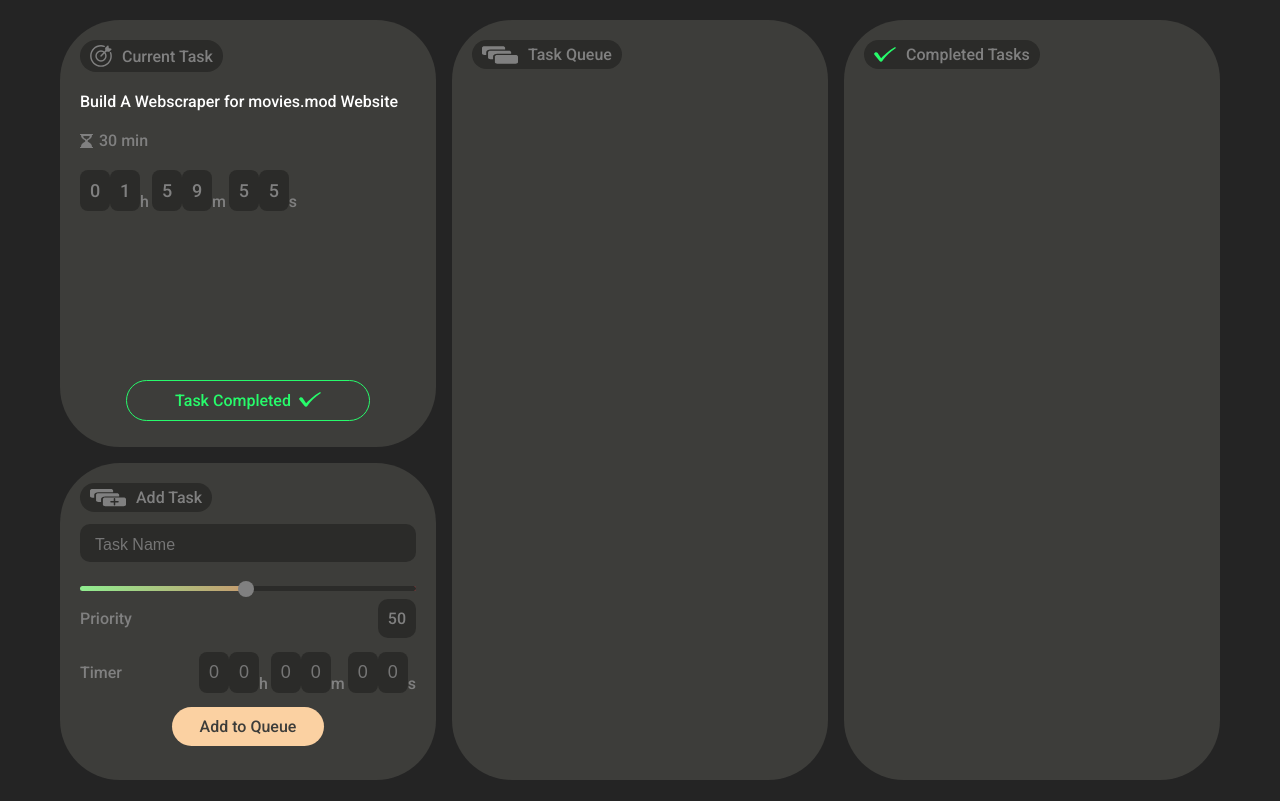
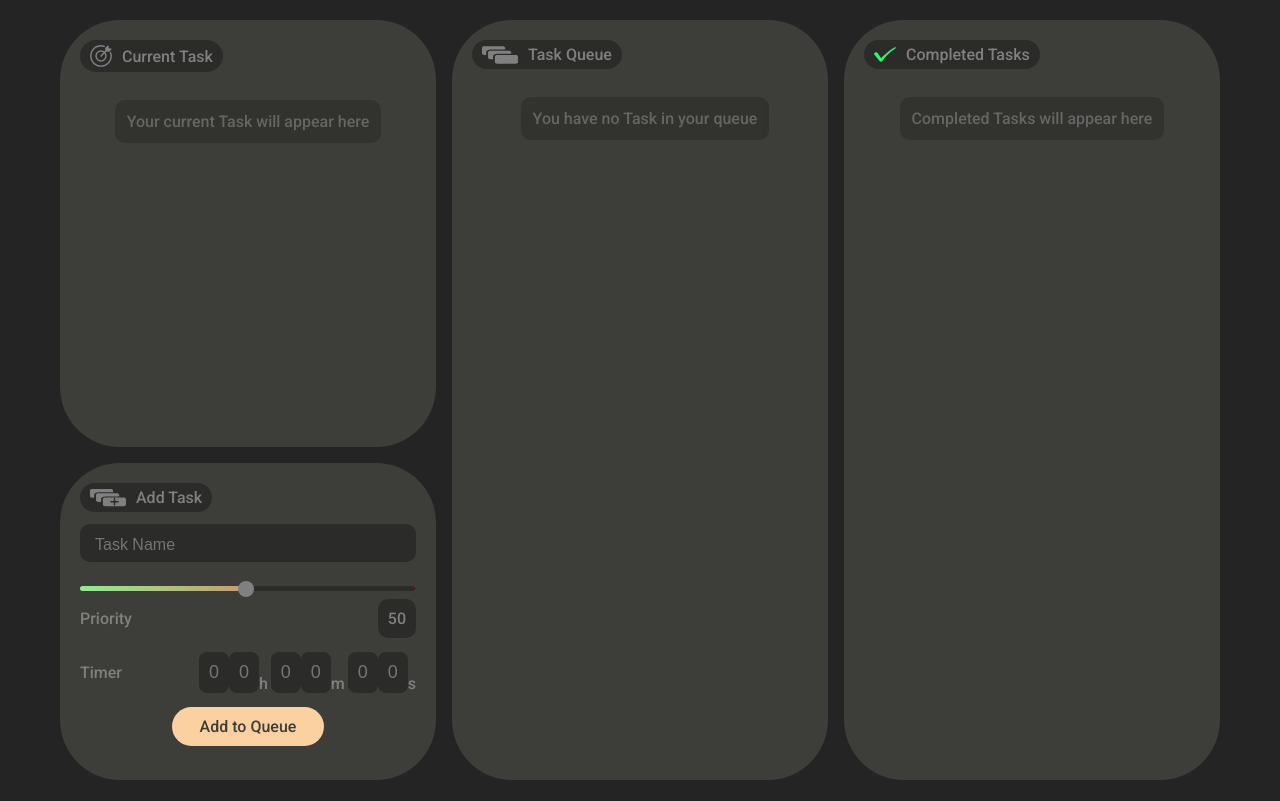
Before and after one commit to domanjie/prioritizer, a React (Vite) app: page / in a window 1280 px wide. Built offline with nearby package versions, Linux system fonts and the light colour scheme.

Commit message:
added falback-div for each of the main sections

```diff
--- a/src/App.css
+++ b/src/App.css
@@ -41,3 +41,12 @@
 .add-task-section {
   grid-row: span 3;
 }
+.fallback-div {
+  background-color: #2b2b29;
+  padding: 12px;
+  border-radius: 10px;
+  width: fit-content;
+  align-self: center;
+  margin-top: 8px;
+  opacity: 0.6;
+}
--- /dev/null
+++ b/src/completedTask/CompletedTask.css
@@ -0,0 +1,5 @@
+.completed-task-section {
+  display: flex;
+  flex-direction: column;
+  row-gap: 20px;
+}
--- a/src/completedTask/CompletedTasks.jsx
+++ b/src/completedTask/CompletedTasks.jsx
@@ -1,13 +1,21 @@
 import { GreenTick } from "../Icons"
 import Section from "../Section"
 import { Hourglass } from "../Icons"
+import "./CompletedTask.css"
+
 const CompletedTasks = () => {
+  const completedTasks = []
   return (
     <Section
       className={"completed-task-section"}
       TitleIco={<GreenTick />}
       title={"Completed tasks"}
     >
+      {completedTasks.length ? (
+        <></>
+      ) : (
+        <div className="fallback-div">Completed Tasks will appear here</div>
+      )}
       {/* <CompletedTaskCard />
       <CompletedTaskCard />
       <CompletedTaskCard /> */}
--- a/src/currentTask/CurrentTask.css
+++ b/src/currentTask/CurrentTask.css
@@ -20,3 +20,8 @@
 .current-task-section-btn:hover svg path {
   fill: #3d3d3a;
 }
+.current-task-section {
+  display: flex;
+  flex-direction: column;
+  row-gap: 20px;
+}
--- a/src/currentTask/CurrentTask.jsx
+++ b/src/currentTask/CurrentTask.jsx
@@ -2,11 +2,14 @@ import { useEffect, useRef, useState } from "react"
 import { Target, Hourglass, GreenTick } from "../Icons"
 import Section from "../Section"
 import "./CurrentTask.css"
+import { useTaskStore } from "../taskQueue/useTaskStore"
+import { useCurrentTaskStore } from "./useCurrentTaskStore"
 const CurrentTask = () => {
+  const { currentTask } = useCurrentTaskStore()
+
   let [time, setTimeLeft] = useState(7200)
-  const ref1 = useRef()
   useEffect(() => {
-    const id = setInterval(function () {
+    const id = setInterval(() => {
       setTimeLeft((t) => t - 1)
     }, 1000)
     return () => clearInterval(id)
@@ -20,12 +23,12 @@ const CurrentTask = () => {
       TitleIco={<Target />}
       title={"current task"}
     >
+      {currentTask ? (
         <div
           style={{
             display: "flex",
             flexDirection: "column",
             rowGap: "20px",
-          paddingTop: "20px",
             height: "90%",
           }}
         >
@@ -59,6 +62,9 @@ const CurrentTask = () => {
             Task Completed <GreenTick></GreenTick>
           </button>
         </div>
+      ) : (
+        <div className="fallback-div">Your current Task will appear here</div>
+      )}
     </Section>
   )
 }
--- /dev/null
+++ b/src/currentTask/useCurrentTaskStore.jsx
@@ -0,0 +1,6 @@
+import { create } from "zustand"
+
+export const useCurrentTaskStore = create((set) => ({
+  currentTask: undefined,
+  setCurrentTask: (task) => set(() => task),
+}))
--- a/src/infra/BucketQueue.js
+++ b/src/infra/BucketQueue.js
@@ -15,7 +15,8 @@ export default class BucketPriorityQueue {
     }
   }
   pool() {
-    const returnVal = this.queue[this.highestPriority].shift()
+    if (this.highestPriority === -1) return undefined
+    const returnVal = this.queue[this.highestPriority]?.shift()
     this.adjustMaxPriority()
     return returnVal
   }
--- a/src/newTask/NewTask.jsx
+++ b/src/newTask/NewTask.jsx
@@ -24,6 +24,9 @@ const NewTask = () => {
       (newTask.sec1 ? parseInt(newTask.sec1) : 0)
 
     const totalTimeInSec = hr * 3600 + min * 60 + sec
+    if (totalTimeInSec <= 0) {
+      throw new Error("time limit not set")
+    }
     addTask(
       { taskName: newTask.taskName, timer: totalTimeInSec },
       newTask.priority
@@ -42,6 +45,7 @@ const NewTask = () => {
           type="text"
           placeholder="Task Name"
           required={true}
+          autoComplete="off"
         />
         <PriorityRange />
         <Timer></Timer>
--- a/src/taskQueue/QueueCard.jsx
+++ b/src/taskQueue/QueueCard.jsx
@@ -26,31 +26,13 @@ const QueueCard = ({ taskName, priority, timer }) => {
         <div
           style={{
             display: "flex",
-            columnGap: "3px",
+            columnGap: "8px",
             fontSize: "14px",
           }}
         >
-          {hr ? (
-            <>
-              <p>{hr}hrs</p>
-            </>
-          ) : (
-            ""
-          )}
-          {min ? (
-            <>
-              .<p>{min}min</p>
-            </>
-          ) : (
-            ""
-          )}
-          {sec ? (
-            <>
-              .<p>{sec}sec</p>
-            </>
-          ) : (
-            ""
-          )}
+          {hr ? <p>{hr}hrs</p> : ""}
+          {min ? <p>{min}min</p> : ""}
+          {sec ? <p>{sec}sec</p> : ""}
         </div>
       </div>
       <div
--- a/src/taskQueue/TaskQueue.jsx
+++ b/src/taskQueue/TaskQueue.jsx
@@ -15,8 +15,9 @@ const TaskQueue = () => {
       className={"task-queue-section"}
       TitleIco={<QueueIcon />}
       title={"task queue "}
-      ref={parent}
     >
+      <>
+        {tasks.queue.length ? (
           <div
             style={{ display: "flex", flexDirection: "column", rowGap: "20px" }}
             ref={parent}
@@ -36,6 +37,10 @@ const TaskQueue = () => {
               )
               .reverse()}
           </div>
+        ) : (
+          <div className="fallback-div">You have no Task in your queue</div>
+        )}
+      </>
     </Section>
   )
 }
--- a/src/taskQueue/useTaskStore.jsx
+++ b/src/taskQueue/useTaskStore.jsx
@@ -1,3 +1,4 @@
+import { useCurrentTaskStore } from "../currentTask/useCurrentTaskStore"
 import BucketPriorityQueue from "../infra/BucketQueue"
 import { create } from "zustand"
 
@@ -12,5 +13,14 @@ export const useTaskStore = create((set) => ({
       newState.insert(val, priority)
       return { tasks: newState }
     }),
-  removeTask: (task, priority) => {},
+  pool: () => {
+    set((state) => {
+      let newState = Object.assign(
+        Object.create(Object.getPrototypeOf(state.tasks)),
+        state.tasks
+      )
+      newState.pool()
+      return { tasks: newState }
+    })
+  },
 }))
```
Lines whose indentation alone changed are shown as unchanged.
